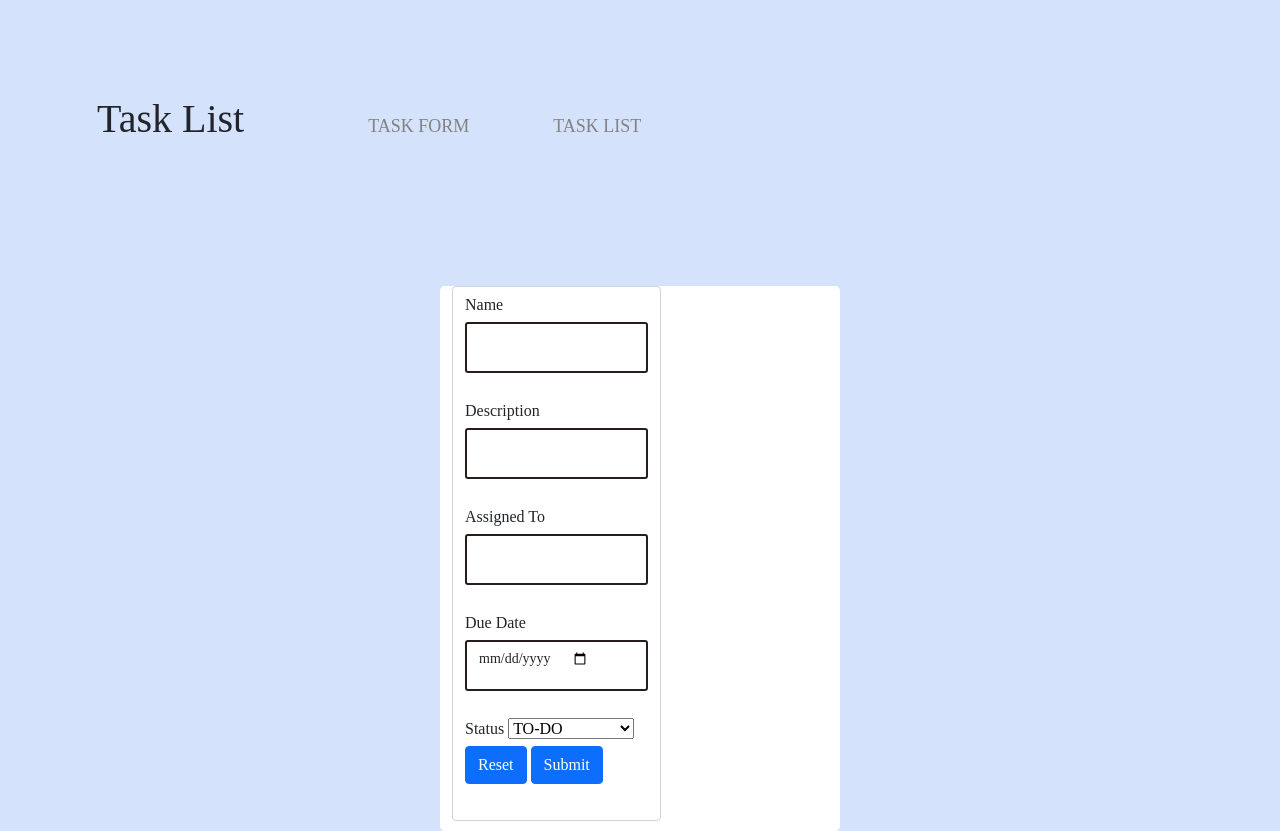
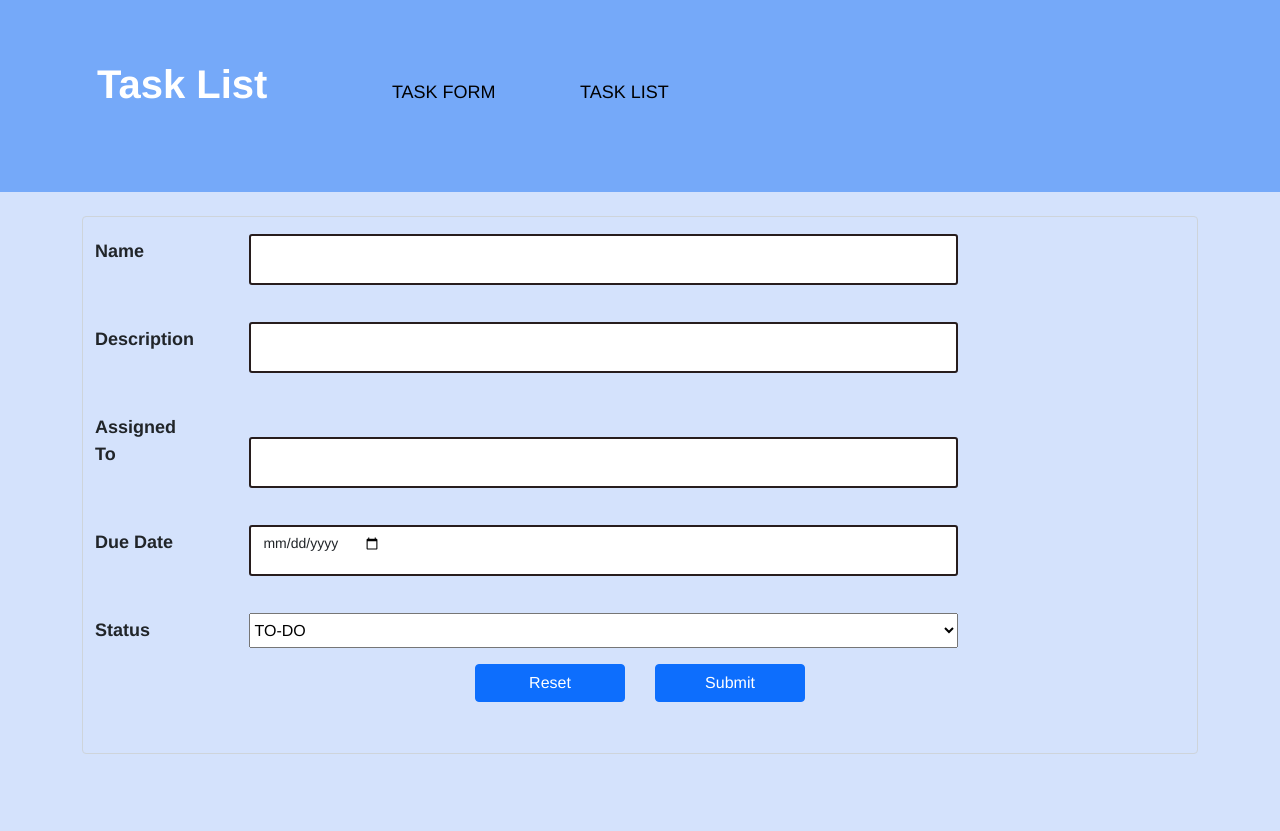
Before and after one commit to melvieira/TaskAppV2, a plain HTML site: page tasklist.html in a window 1280 px wide. After the commit the page ends 800 px from the top, so only its background shows below. Drawn offline with nearby package versions, Linux system fonts and the light colour scheme.

Commit message:
stuck on task 7 step 4. did some CSS

```diff
--- a/css/style.css
+++ b/css/style.css
@@ -4,7 +4,8 @@ h1 {
 }
 
 nav {
-  padding: 75px 25px;
+  padding: 40px 25px;
+  background-color: #75a9f9;
 }
 
 nav ul li {
@@ -14,21 +15,23 @@ nav ul li a {
   text-transform: uppercase;
   text-decoration: none;
   font-size: 18px;
-  color: #828282;
+  color: black;
   padding-left: 80px;
 }
+nav li h1 {
+  color: white;
+  font-size: 40px;
+  font-weight: bolder;
+}
 
-.container {
-  background-color: #fff;
+/* .container {
   border-radius: 5px;
   box-shadow: 0 2px 5px rbga(0, 0, 0, 0.3);
-  width: 400px;
-  max-width: 100%;
-}
+} */
 
 body {
   background-color: #d4e2fc;
-  font-family: "Times New Roman", Times, serif;
+  font-family: Helvetica, "Times New Roman", Times, serif;
   display: center;
   align-items: center;
   justify-content: center;
@@ -36,9 +39,24 @@ body {
   margin: 0;
 }
 
-.form {
-  padding: 20px 40px;
+label {
+  display: inline-flex;
+  position: relative;
+  font-size: 18px;
+  padding-right: 70px;
+  width: 150px;
+  justify-content: center;
+  align-items: center;
+  font-weight: bolder;
 }
+
+#form {
+  background-color: #d4e2fc;
+}
+.form-control input {
+  width: 65%;
+}
+
 .form-control {
   margin-bottom: 10px;
   padding-bottom: 20px;
@@ -48,6 +66,7 @@ body {
 .form-control label {
   display: inline-block;
   margin-bottom: 5px;
+  padding-top: 15px;
 }
 
 .form-control input {
@@ -70,6 +89,22 @@ body {
 .form-control.error small {
   visibility: visible;
 }
+
+.statusUpdate {
+  height: 35px;
+  width: 65%;
+}
+.buttonGroup {
+  display: flex;
+  position: relative;
+  justify-content: center;
+}
+
+.btn {
+  margin: 15px;
+  width: 150px;
+}
+
 .header h1 {
   margin: 0;
   align-items: center;
--- a/js/index.js
+++ b/js/index.js
@@ -120,7 +120,8 @@ tasksList.addEventListener('click', (event) => {
 		// const taskId = Number(parentTask.dataset.taskId);
 		const taskId = 'TESTING';
 		console.log(taskId);
-		console.log(tasks.name);
+		// trying to see if I can access the name value of a task
+		console.log(tasks.id);
 
 		// const task = this.tasks.getTaskById(taskId);
 
--- a/js/taskManager.js
+++ b/js/taskManager.js
@@ -1,7 +1,7 @@
 
 function createTaskHtml(name, description, assignedTo, dueDate, status, id){
     const html =
-    ` <li class="list-group-item">ID#:<span>${id}</span>
+    `<li class="list-group-item">ID#:<span>${id}</span>
         <div class="card" style="width: 18rem">
         <div class="card-body">
             <h3 class="card-title">${name}</h3>
@@ -11,6 +11,7 @@ function createTaskHtml(name, description, assignedTo, dueDate, status, id){
             <p class="card-text3">Status: ${status}</p>
         </div>
         <button type="done button" class="btn btn-primary done-button" >Mark As Done</button>
+        </div>
     </li>`
 
 return html;
--- a/tasklist.html
+++ b/tasklist.html
@@ -16,7 +16,7 @@
     <title>Task List</title>
   </head>
   <body>
-
+    <div class="navHolder">
     <nav>
       <ul>
         <li><h1>Task List</h1></li>
@@ -24,17 +24,17 @@
         <li><a href="tasklist.html">Task List</a></li>
       </ul>
     </nav>
+  </div>
     <br />
     <main>
       <!---Task Form-->
       <div class="container">
         <div class="row">
-          <div class="col-7 justify-content-center">
-            <section id="">
+          <div class="col-12">
+
               <form id="form" class="form-control" name="form-main">
                 <div class="mb-3">
                   <label for="exampleInputName" class="form-label">Name</label>
-
                   <input
                     type="text"
                     class="form-control"
@@ -53,6 +53,7 @@
                     type="text"
                     class="form-control"
                     id="newTaskDescription"
+
                   />
                   <small>
                     Error message
@@ -66,6 +67,7 @@
                     type="text"
                     class="form-control"
                     id="newTaskAssignedTo"
+
                   />
                   <small>
                     Error message
@@ -89,14 +91,16 @@
                   <label for="exampleInputStatus" class="form-label"
                     >Status</label
                   >
+
 <!--Dropdown Button-->
 
-<select name="status" id="newTaskStatus">
+<select class="statusUpdate" name="status" id="newTaskStatus">
   <option value="to-do">TO-DO</option>
   <option value="in-progress">IN-PROGRESS</option>
   <option value="review">REVIEW</option>
   <option value="done">DONE</option>
 </select>
+<br/>
                   <!-- <button
                     class="btn btn-outline-secondary dropdown-toggle"
                     type="button"
@@ -125,13 +129,12 @@
                     </li>
                   </ul>
                 </div> -->
-                <div id="alertMessage" style="display: none" class="alert alert-danger" role="alert">
-                  Error message
-                  </div>
+                <div class="buttonGroup">
                 <button type="reset" class="btn btn-primary">Reset</button>
                 <button type="submit" class="btn btn-primary">Submit</button>
+              </div>
               </form>
-            </section>
+
           </div>
         </div>
       </div>
```
Lines whose indentation alone changed are shown as unchanged.
